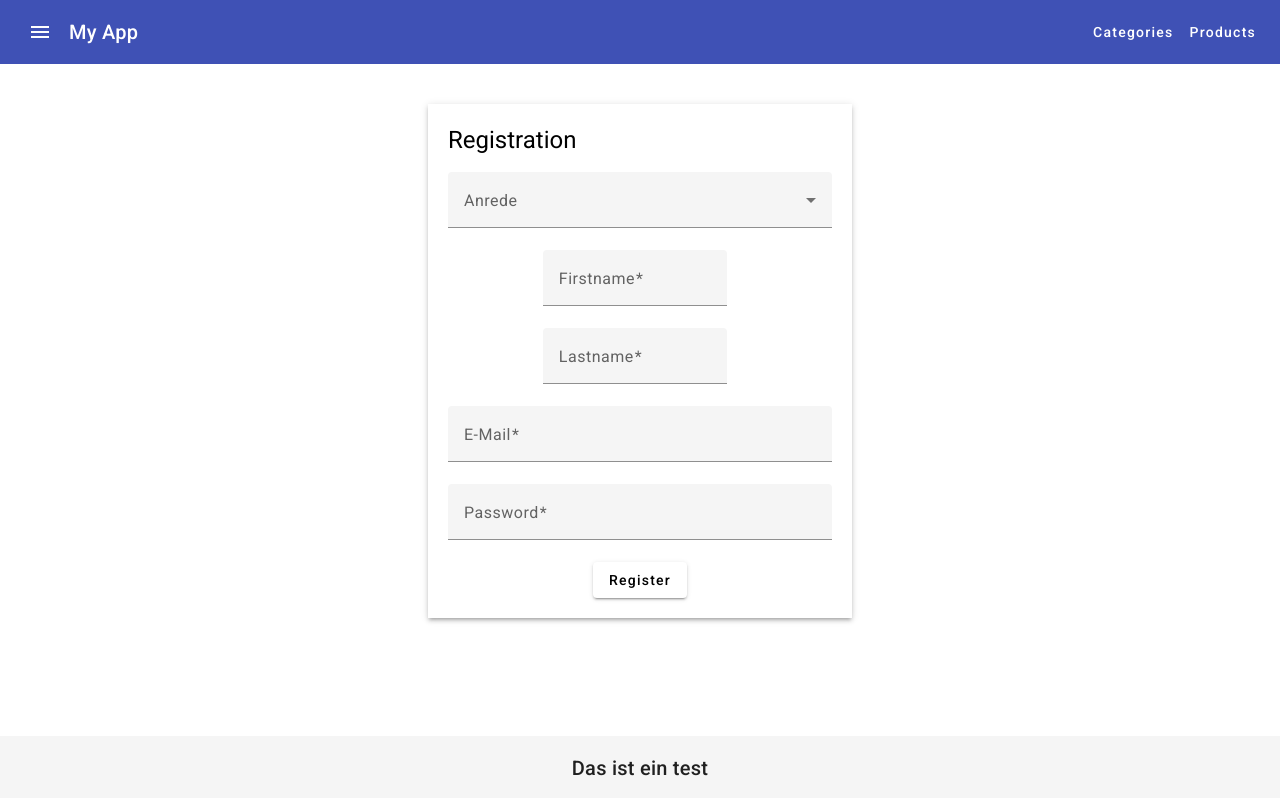
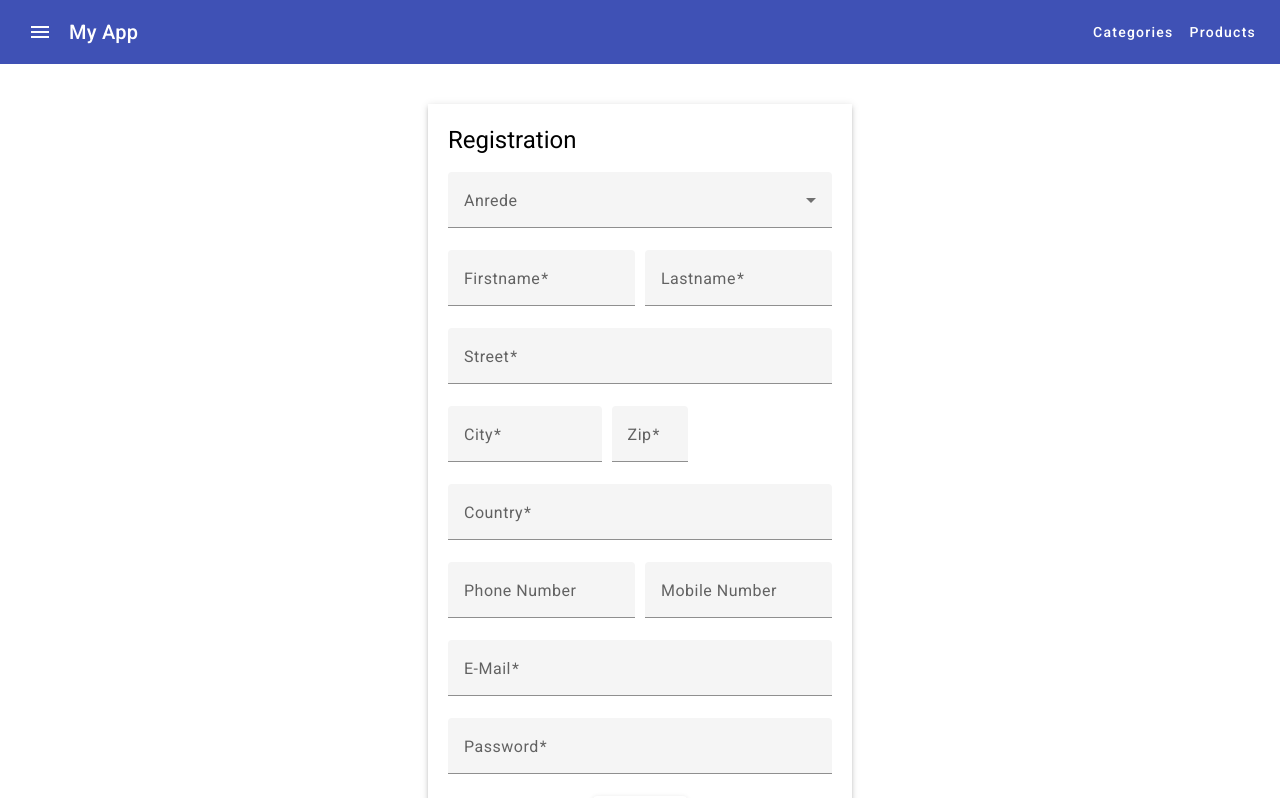
Before and after one commit to wusa889/Shop-Frontend, an Angular app: page /auth/register in a window 1280 px wide. Shown: the top 798 px of the page. Built offline with nearby package versions, Linux system fonts and the light colour scheme.

Commit message:
Added components to register site and styled it

```diff
--- a/angular.json
+++ b/angular.json
@@ -99,5 +99,8 @@
         }
       }
     }
+  },
+  "cli": {
+    "analytics": false
   }
 }
--- a/package.json
+++ b/package.json
@@ -20,6 +20,7 @@
     "@angular/platform-browser": "^17.0.0",
     "@angular/platform-browser-dynamic": "^17.0.0",
     "@angular/router": "^17.0.0",
+    "node": "^21.2.0",
     "rxjs": "~7.8.0",
     "tslib": "^2.3.0",
     "zone.js": "~0.14.2"
--- a/src/app/pages/auth/register/register.component.html
+++ b/src/app/pages/auth/register/register.component.html
@@ -4,18 +4,61 @@
     <mat-form-field class="formItem">
       <mat-label>Anrede</mat-label>
       <mat-select>
-        <mat-option value="Mann">Mann</mat-option>
+        <mat-option value="Mann">Herr</mat-option>
         <mat-option value="Frau">Frau</mat-option>
       </mat-select>
     </mat-form-field>
+
+    <div class="formRow">
       <mat-form-field class="formItem50">
         <mat-label>Firstname</mat-label>
         <input type="text" matInput [formControl]="myForm.controls.firstName">
       </mat-form-field>
+
       <mat-form-field class="formItem50">
         <mat-label>Lastname</mat-label>
         <input type="text" matInput [formControl]="myForm.controls.lastName">
       </mat-form-field>
+
+    </div>
+
+      <mat-form-field class="formItem">
+        <mat-label>Street</mat-label>
+        <input type="text" matInput [formControl]="myForm.controls.street">
+      </mat-form-field>
+
+    <div class="formRow">
+      <mat-form-field class="formItem40">
+        <mat-label>City</mat-label>
+        <input type="text" matInput [formControl]="myForm.controls.city">
+      </mat-form-field>
+
+      <mat-form-field class="formItem20">
+        <mat-label>Zip</mat-label>
+        <mat-error *ngIf="myForm.controls.zip.hasError('pattern')">
+          Zip kann nur aus Zahlen bestehen.
+        </mat-error>
+        <input type="text" matInput [formControl]="myForm.controls.zip">
+      </mat-form-field>
+
+    </div>
+
+    <mat-form-field class="formItem">
+      <mat-label>Country</mat-label>
+      <input type="text" matInput [formControl]="myForm.controls.country">
+    </mat-form-field>
+
+    <div class="formRow">
+    <mat-form-field class="formItem50">
+      <mat-label>Phone Number</mat-label>
+      <input type="number" matInput [formControl]="myForm.controls.phone">
+    </mat-form-field>
+      <mat-form-field class="formItem50">
+        <mat-label>Mobile Number</mat-label>
+        <input type="number" matInput [formControl]="myForm.controls.mobilePhone">
+      </mat-form-field>
+    </div>
+
     <mat-form-field class="formItem">
       <mat-label>E-Mail</mat-label>
       <mat-error *ngIf="myForm.controls.email.hasError('required')">
@@ -26,6 +69,7 @@
       </mat-error>
       <input type="email" matInput [formControl]="myForm.controls.email">
     </mat-form-field>
+
     <mat-form-field class="formItem">
       <mat-label>Password</mat-label>
       <input type="password" matInput [formControl]="myForm.controls.password">
--- a/src/app/pages/auth/register/register.component.scss
+++ b/src/app/pages/auth/register/register.component.scss
@@ -19,7 +19,28 @@
 .h1left{
   text-align: left;
 }
-.formItem50{
-  width: 48%;
-  margin-right: 10px
+.formRow {
+  display: flex;
+  gap: 10px;
 }
+.formItem50 {
+  flex: 1;
+}
+.formItem40{
+  width: 40%;
+}
+input[type="number"] {
+  -moz-appearance: textfield;
+}
+input[type="number"]::-webkit-inner-spin-button,
+input[type="number"]::-webkit-outer-spin-button {
+  -webkit-appearance: none;
+  margin: 0;
+}
+.formItem20 {
+  flex: 0 1 20%;
+}
+mat-error {
+  height: auto; /* oder setzen Sie einen spezifischen Wert, der groß genug ist */
+  overflow: visible; /* stellt sicher, dass der Text nicht abgeschnitten wird */
+}
```
Also changed, not shown: 1 other file (tests, documents, lock files or other folders). Lines whose indentation alone changed are shown as unchanged.
